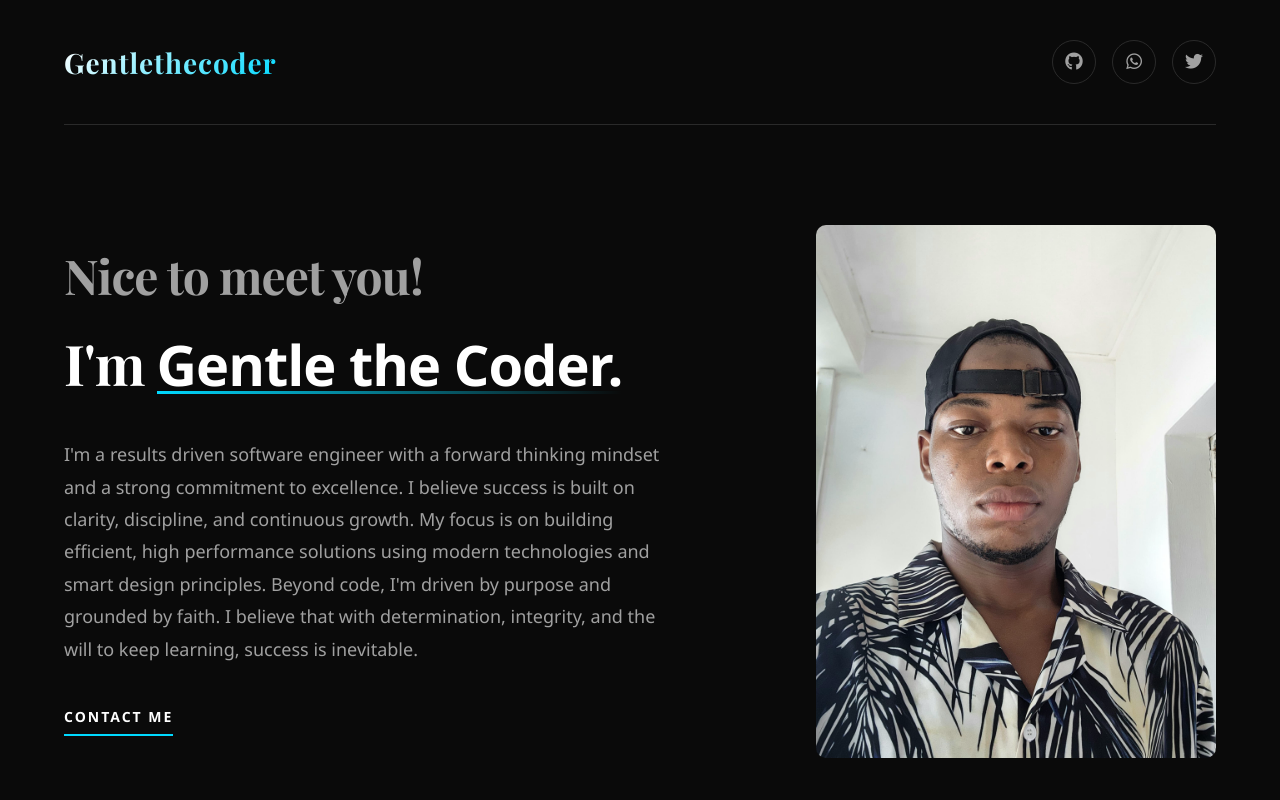
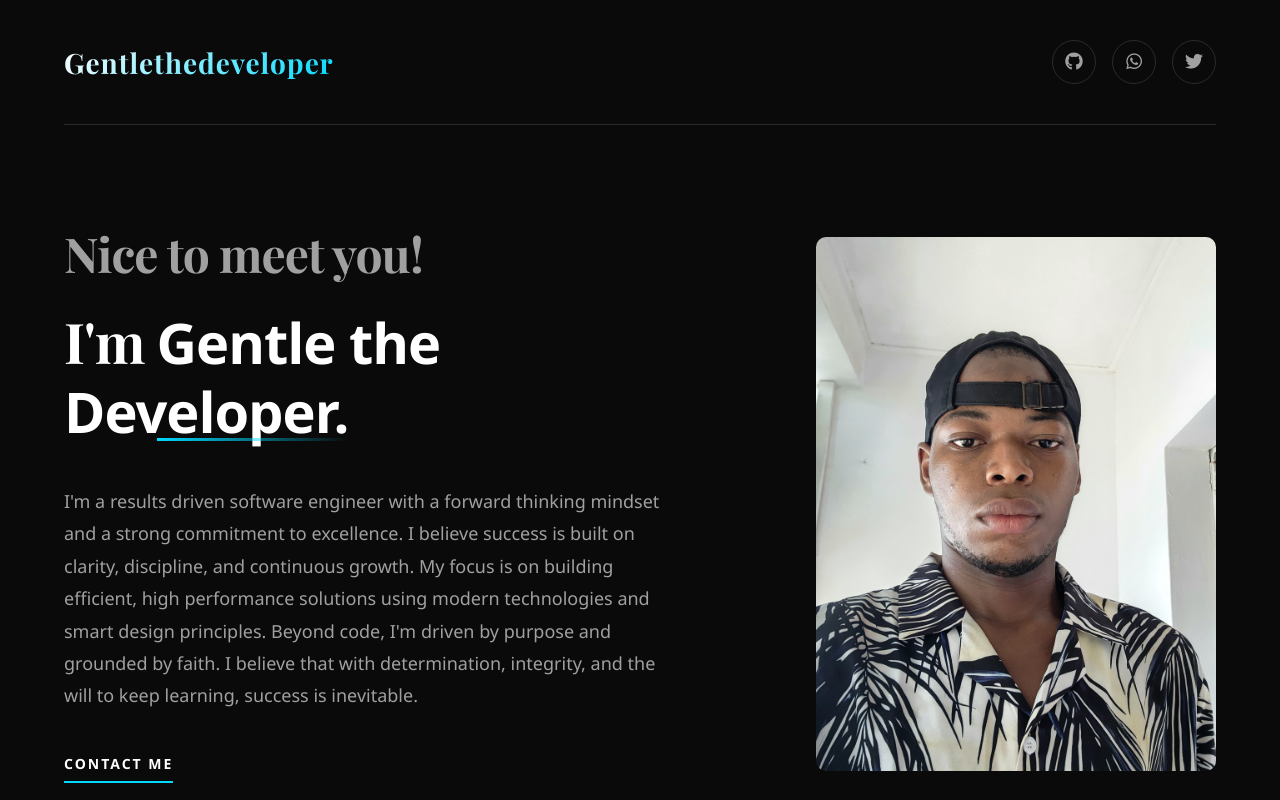
Before and after one commit to Bigoluwagentle/gentleportfolio, a React (Create React App) app: page / in a window 1280 px wide. Shown: the top 800 px of the page. Built offline with nearby package versions, Linux system fonts and the light colour scheme.

Commit message:
name change

```diff
--- a/src/Component/About.jsx
+++ b/src/Component/About.jsx
@@ -7,7 +7,7 @@ function About() {
         <section>
             <nav>
                 <h2>Nice to meet you!</h2>
-                <h2>I'm <span>Gentle the Coder.</span></h2>
+                <h2>I'm <span>Gentle the Developer.</span></h2>
                 <p>I'm a results driven software engineer with a forward thinking mindset and a strong commitment to excellence.
                 I believe success is built on clarity, discipline, and continuous growth.
                 My focus is on building efficient, high performance solutions using modern technologies and smart design principles.
--- a/src/Component/Footer.jsx
+++ b/src/Component/Footer.jsx
@@ -45,7 +45,7 @@ function Footer() {
                     </form>
                 </aside>
                 <nav className="footer-nav">
-                    <gentle>Gentlethecoder</gentle>
+                    <gentle>Gentlethedeveloper</gentle>
                     <div className="social-links">
                         <i className="fa-brands fa-github" onClick={() => addUrl("https://github.com/Bigoluwagentle")}></i>
                         <i className="fa-brands fa-whatsapp" onClick={() => addUrl("https://wa.me/7060503032")}></i>
--- a/src/Component/Header.jsx
+++ b/src/Component/Header.jsx
@@ -14,7 +14,7 @@ function Header() {
   return (
     <div className="app">
         <header>
-            <gentle>Gentlethecoder</gentle>
+            <gentle>Gentlethedeveloper</gentle>
             <div>
                 <i className="fa-brands fa-github" onClick={() => addUrl("https://github.com/Bigoluwagentle")}></i>
                 <i className="fa-brands fa-whatsapp" onClick={() => addUrl("https://wa.me/7060503032")}></i>
```
